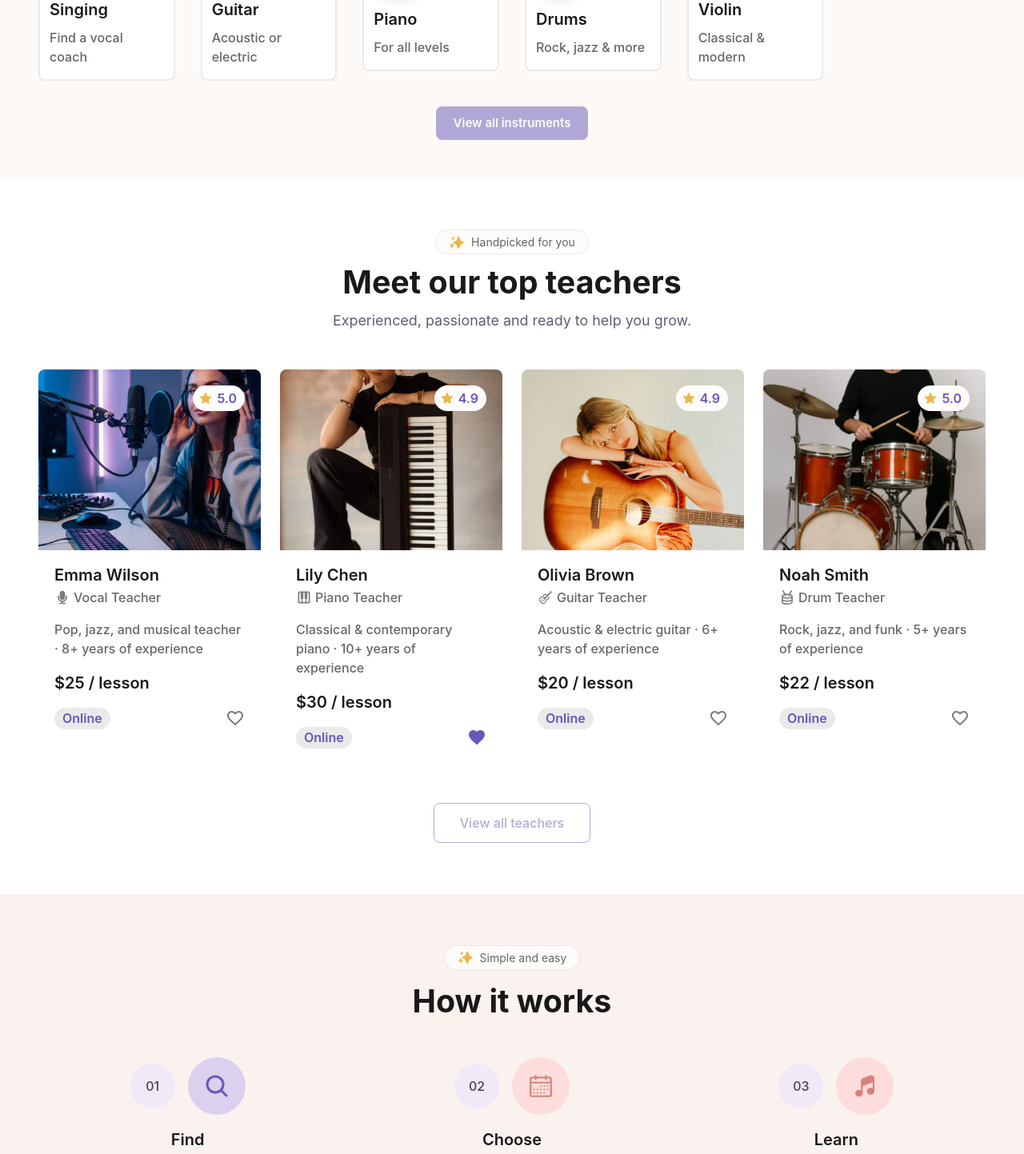
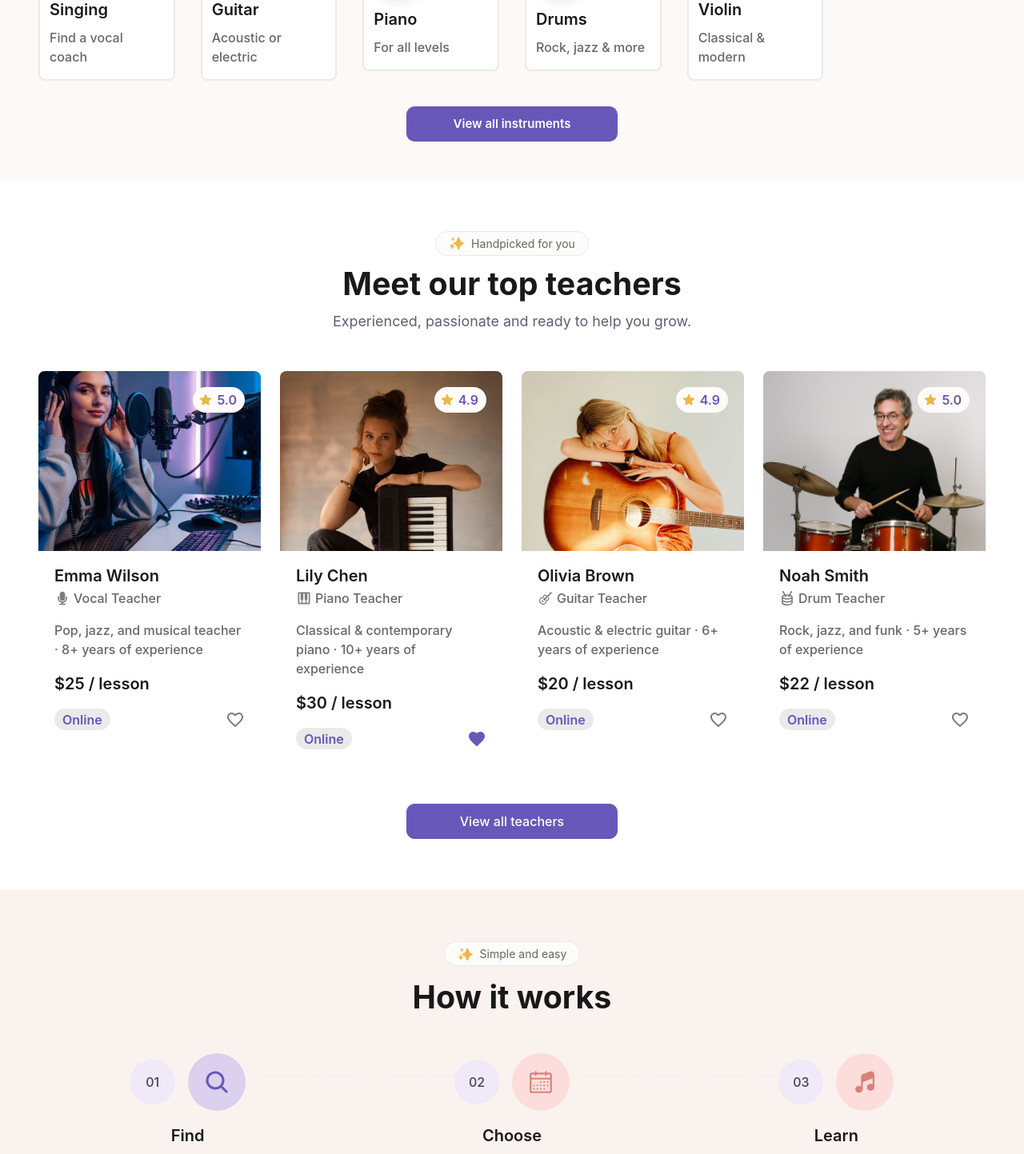
Before and after one commit to ValeriySolod/MusicTutor, a Next.js app: page / in a window 1280 px wide. Shown: the part 1540-2983 px from the top of the page at 80% size. Built offline with nearby package versions, Linux system fonts and the light colour scheme.

Commit message:
fix landing page teachers and footer styles

```diff
--- a/src/app/globals.css
+++ b/src/app/globals.css
@@ -135,6 +135,7 @@ ol {
   --text-secondary: rgba(0, 0, 0, 0.6);
   --text-tertiary: rgba(0, 0, 0, 0.55);
   --text-caption: rgba(0, 0, 0, 0.45);
+  --text-inverse: #faf2ef;
   --text-strong: rgba(0, 0, 0, 0.7);
   --text-placeholder: rgba(0, 0, 0, 0.4);
 
@@ -163,6 +164,8 @@ ol {
   --border-subtle: #e5e5e5;
 
   --icon-gray: #7c7c7c;
+  --decor-wave-line: #c7b8c2;
+  --decor-note-lavender: rgba(219, 208, 237, 0.5);
 }
 
 /* ------------------------------------------------------------------ */
--- a/src/components/layout/Footer/Footer.module.css
+++ b/src/components/layout/Footer/Footer.module.css
@@ -2,6 +2,10 @@
   background-color: var(--background-card);
   border-top: 1px solid var(--border-default);
   padding-block: var(--space-10) var(--space-6);
+}
+
+.container.container {
+  max-width: 1296px;
 }
 
 .top {
@@ -74,6 +78,7 @@
   width: 100%;
   text-align: left;
   font-size: 16px;
+  line-height: 1.2;
   color: var(--text-tertiary);
 }
 
@@ -119,7 +124,7 @@
   padding: 0 20px;
   border-radius: var(--radius-sm);
   background-color: var(--brand-purple);
-  color: var(--background-cream);
+  color: var(--text-inverse);
   font-size: 16px;
   font-weight: 500;
 }
--- a/src/components/layout/Footer/Footer.tsx
+++ b/src/components/layout/Footer/Footer.tsx
@@ -19,7 +19,7 @@ export function Footer() {
 
   return (
     <footer className={styles.footer}>
-      <Container>
+      <Container className={styles.container}>
         <div className={styles.top}>
           <div className={styles.brandBlock}>
             <a href="#hero" className={styles.brand}>
--- a/src/components/sections/FeaturedTeachers/FeaturedTeachers.module.css
+++ b/src/components/sections/FeaturedTeachers/FeaturedTeachers.module.css
@@ -1,5 +1,9 @@
 .section {
   padding-block: var(--space-10);
+}
+
+.container.container {
+  max-width: 1432px;
 }
 
 .header {
@@ -49,6 +53,16 @@
 
 .photo {
   border-radius: 0;
+}
+
+.card:nth-child(1) .photo :global(img) {
+  object-position: center;
+  transform: scaleX(-1);
+}
+
+.card:nth-child(2) .photo :global(img),
+.card:nth-child(4) .photo :global(img) {
+  object-position: center top;
 }
 
 .ratingBadge {
@@ -143,12 +157,20 @@
   display: inline-flex;
   align-items: center;
   justify-content: center;
-  padding: 12px 32px;
-  border-radius: var(--radius-sm);
+  width: 264px;
+  height: 44px;
+  padding: 10px;
+  border-radius: 10px;
   border: 1px solid var(--brand-purple);
-  color: var(--brand-purple);
+  background-color: var(--brand-purple);
+  color: var(--color-text-on-primary);
   font-weight: 500;
   font-size: 16px;
+  opacity: 1;
+}
+
+.viewAll:disabled {
+  opacity: 1;
 }
 
 @media (min-width: 640px) {
@@ -184,16 +206,6 @@
     object-fit: cover;
   }
 
-  .card:nth-child(1) .photo :global(img) {
-    object-position: center;
-    transform: scaleX(-1);
-  }
-
-  .card:nth-child(2) .photo :global(img),
-  .card:nth-child(4) .photo :global(img) {
-    object-position: center 18%;
-  }
-
   .viewAll {
     width: 264px;
     height: 44px;
@@ -207,6 +219,7 @@
 
 @media (min-width: 1024px) {
   .grid {
-    grid-template-columns: repeat(4, 1fr);
+    grid-template-columns: repeat(4, minmax(0, 316px));
+    justify-content: center;
   }
 }
--- a/src/components/sections/FeaturedTeachers/FeaturedTeachers.tsx
+++ b/src/components/sections/FeaturedTeachers/FeaturedTeachers.tsx
@@ -30,7 +30,7 @@ export function FeaturedTeachers() {
       className={styles.section}
       aria-labelledby="featured-teachers-heading"
     >
-      <Container>
+      <Container className={styles.container}>
         <div className={styles.header}>
           <span className={styles.eyebrow}>
             <Icon name="sparkles" size={20} alt="" color="var(--accent-gold-star)" />
--- a/src/components/sections/InstrumentCategories/InstrumentCategories.module.css
+++ b/src/components/sections/InstrumentCategories/InstrumentCategories.module.css
@@ -182,12 +182,19 @@
   display: inline-flex;
   align-items: center;
   justify-content: center;
-  padding: 10px 22px;
-  border-radius: var(--radius-sm);
+  width: 264px;
+  height: 44px;
+  padding: 10px;
+  border-radius: 10px;
   background-color: var(--brand-purple);
-  color: var(--background-white);
+  color: var(--color-text-on-primary);
   font-weight: 600;
   font-size: 15px;
+  opacity: 1;
+}
+
+.viewAll:disabled {
+  opacity: 1;
 }
 
 /* Mobile: compact image tiles — the name/tagline are visually hidden
```
